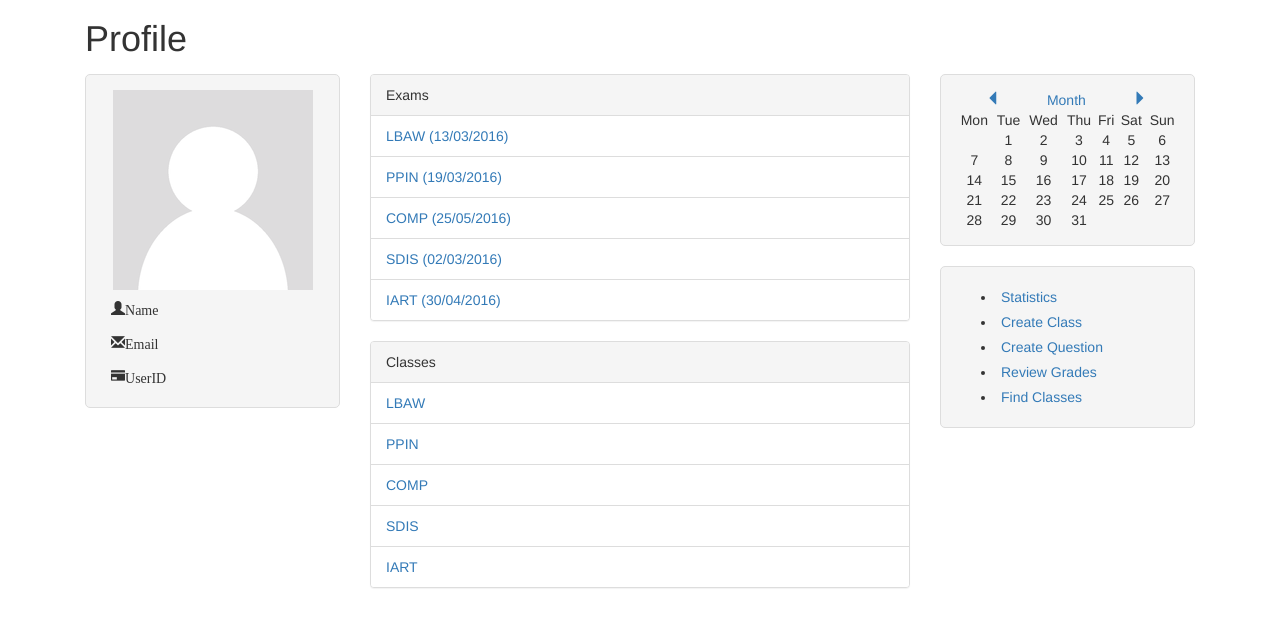
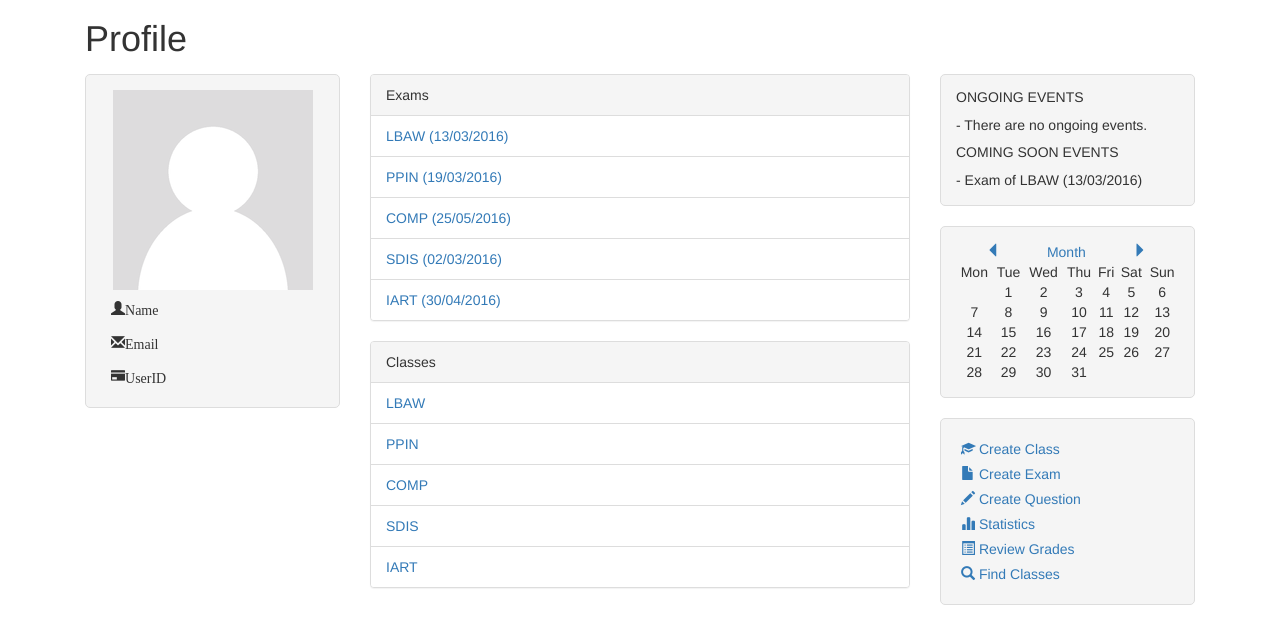
Before and after one commit to up201306506/LBAW55, a PHP site: page /profile.php in a window 1280 px wide. Shown: the part 51-695 px from the top of the page. Run offline with PHP 8.4, Linux system fonts and the light colour scheme.

Commit message:
Events tab added.

```diff
--- a/Prototype/navbar.php
+++ b/Prototype/navbar.php
@@ -12,7 +12,7 @@
 			<ul class="nav navbar-nav">
 				<li><a href="#">Home</a></li>
 				<li>
-					<form class="navbar-form" action="searchpage.php" method="post" role="search">
+					<form class="navbar-form" action="search_results.php" method="post" role="search">
 						<div class="input-group">
 							<input type="text" class="form-control" placeholder="Search"></input>
 							<div class="input-group-btn">
--- a/Prototype/profile.css
+++ b/Prototype/profile.css
@@ -36,8 +36,20 @@ h1 {
 	display: block;
 }
 
+.events {
+	padding: 15px;
+	border-radius: 5px;
+	border: 1px solid #dddddd;
+	background-color: #f5f5f5;
+}
+
+.event-h5 {
+	margin-top: 0;
+}
+
 .calendar {
 	padding: 15px;
+	margin-top: 20px;
 	border-radius: 5px;
 	border: 1px solid #dddddd;
 	background-color: #f5f5f5;
@@ -67,5 +79,7 @@ h1 {
 }
 
 .options ul {
+	padding-left: 0;
 	margin-bottom: 0;
+	list-style-type: none;
 }
--- a/Prototype/profile.php
+++ b/Prototype/profile.php
@@ -56,7 +56,13 @@
 			</div>
 		</div>
 		<div class="user-options col-sm-3">
-			<div class="table-responsive calendar">
+			<div class="events">
+				<h5 class="event-h5">ONGOING EVENTS</h5>
+				<span>- There are no ongoing events.</span>
+				<h5>COMING SOON EVENTS</h5>
+				<span>- Exam of LBAW (13/03/2016)</span>
+			</div>
+			<div class="calendar table-responsive">
 				<table class="calendar-table">
 					<div class="calendar-header">
 						<a class="glyphicon glyphicon-triangle-left text-center arrow-left" href="#"></a>
@@ -121,11 +127,12 @@
 			</div>
 			<div class="options">
 				<ul>
-					<li><a href="#">Statistics</a></li>
-					<li><a href="#">Create Class</a></li>
-					<li><a href="#">Create Question</a></li>
-					<li><a href="#">Review Grades</a></li>
-					<li><a href="#">Find Classes</a></li>
+					<li><a href="#"><span class="glyphicon glyphicon-education"></span> Create Class</a></li>
+					<li><a href="#"><span class="glyphicon glyphicon-file"></span> Create Exam</a></li>
+					<li><a href="#"><span class="glyphicon glyphicon-pencil"></span> Create Question</a></li>
+					<li><a href="#"><span class="glyphicon glyphicon-stats"></span> Statistics</a></li>
+					<li><a href="#"><span class="glyphicon glyphicon-list-alt"></span> Review Grades</a></li>
+					<li><a href="#"><span class="glyphicon glyphicon-search"></span> Find Classes</a></li>
 				</ul>
 			</div>
 		</div>
--- a/Prototype/searchpage.php
+++ b/Prototype/search_results.php
@@ -10,7 +10,7 @@
 
 	<!-- Bootstrap -->
 	<link rel="stylesheet" type="text/css" href="Bootstrap/css/bootstrap.min.css">
-	<link rel="stylesheet" type="text/css" href="searchpage.css">
+	<link rel="stylesheet" type="text/css" href="search_results.css">
 	<link rel="stylesheet" type="text/css" href="navbar.css">
 	<link rel="stylesheet" type="text/css" href="font.css">
 
```
Also changed, not shown: Prototype/search_results.css (renamed from Prototype/searchpage.css).
